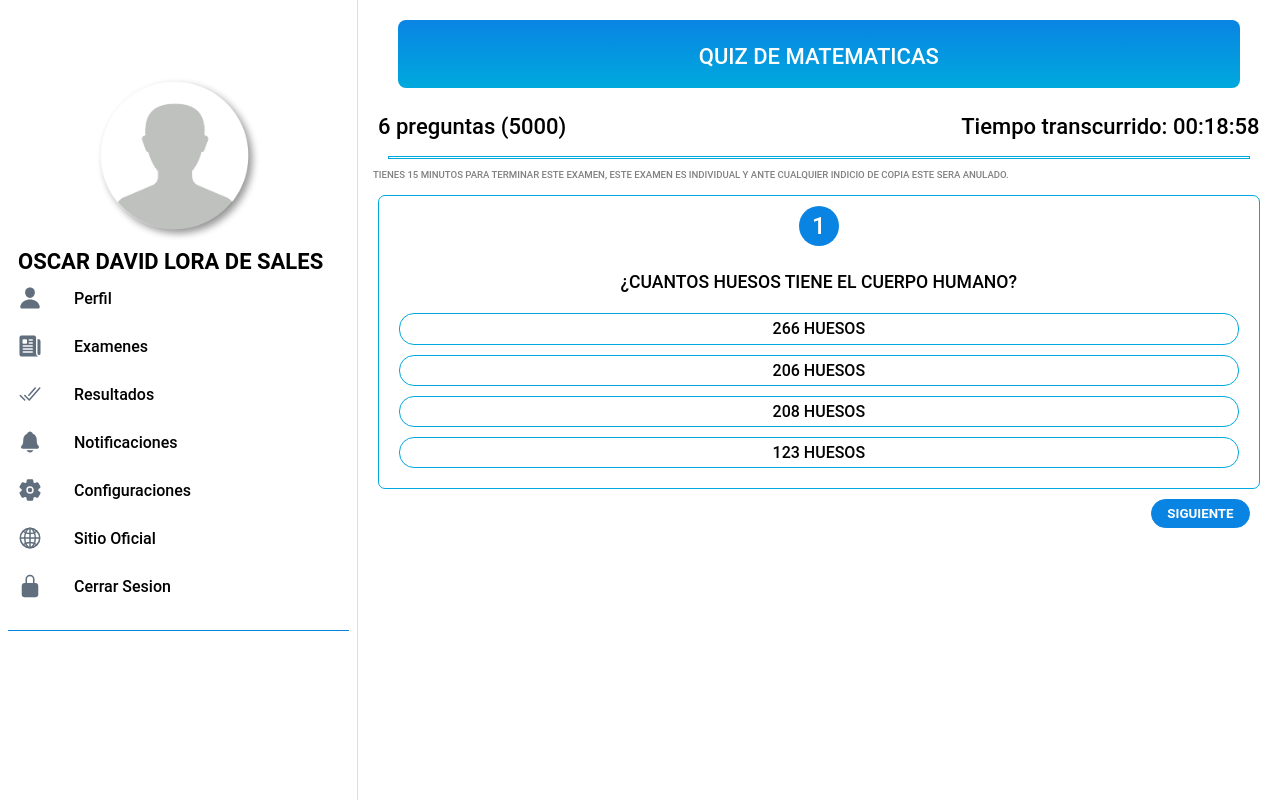
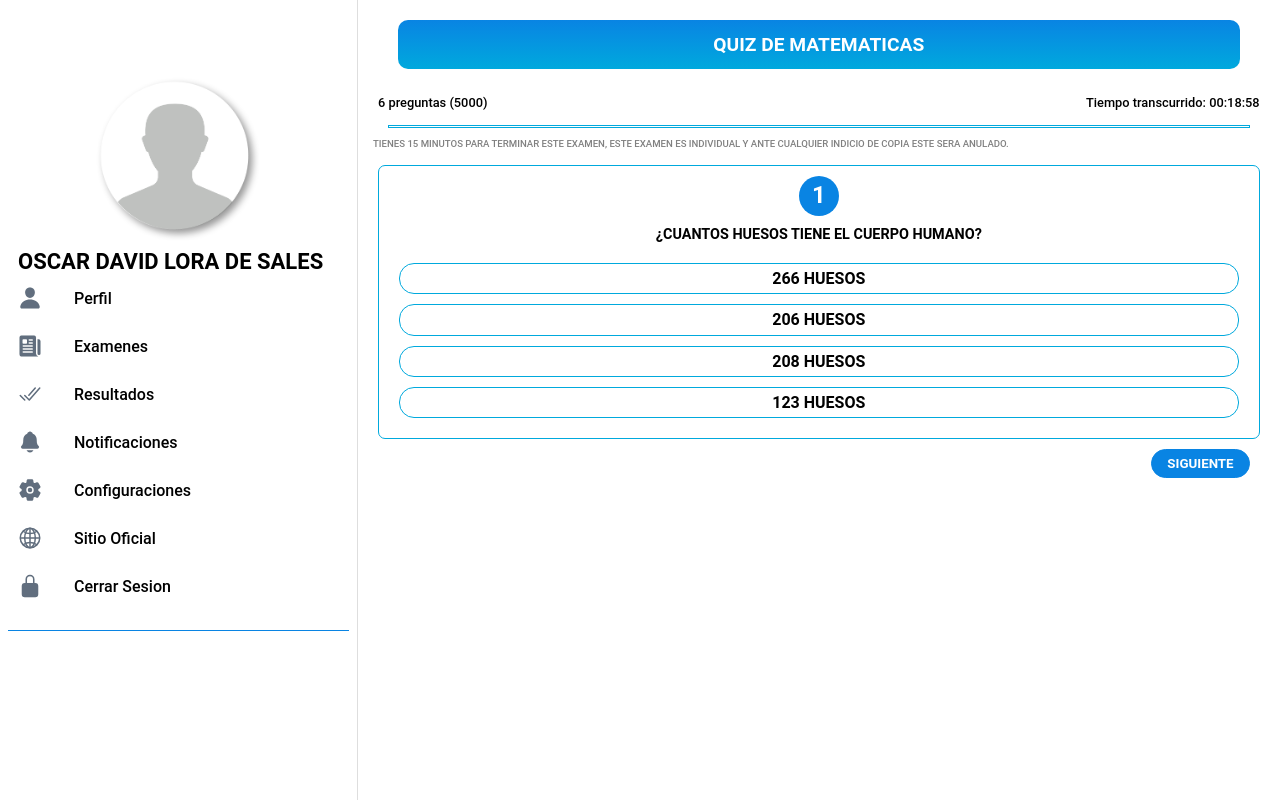
Before and after one commit to oscarld99/edukar-ionic, a React (Create React App) app: page /exam in a window 1280 px wide. Built offline with nearby package versions, Linux system fonts and the light colour scheme.

Commit message:
chore: exam css

```diff
--- a/src/pages/exam/make-examn.css
+++ b/src/pages/exam/make-examn.css
@@ -45,6 +45,8 @@
 
 .opcion h6 {
   margin:2px auto;
+
+  font-weight: bold;
 }
 
 .paginador {
@@ -76,15 +78,21 @@
   align-content: center;
 }
 
+.indice-pregunta h6{
+  font-weight: bold;
+}
+
 .descripcion-pregunta {
-  margin-top: 10px;
+  margin-top: 5px;
   text-align: center;
   align-content: center;
 }
+.descripcion-pregunta h6{
+  margin-top: 5px;
+  font-weight: bold;
+  font-size: 0.9em;
+}
 
-.descripcion-pregunta h6 {
-  font-size: 1.1em;
-}
 
 .indice-pregunta h6 {
   background-color: #0984e3;
@@ -128,17 +136,32 @@
   text-align: center;
   margin: 10px 20px;
   padding: 8px;
-  border-radius: 8px;
+  border-radius: 10px;
 }
+
+.title-exam h3{
+  margin: 5px ;
+  font-weight: bold;
+  font-size: 1.2em;
+}
+
 
 .title-exam-preguntas {
   float: left;
   font-size: 0.8em;
 }
 
+.title-exam-preguntas h3 {
+  font-size: 1em;
+}
+
 .title-exam-tiempo {
   float: right;
   font-size: 0.8em;
+}
+
+.title-exam-tiempo h3 {
+  font-size: 1em;
 }
 
 .info-exam {
```
